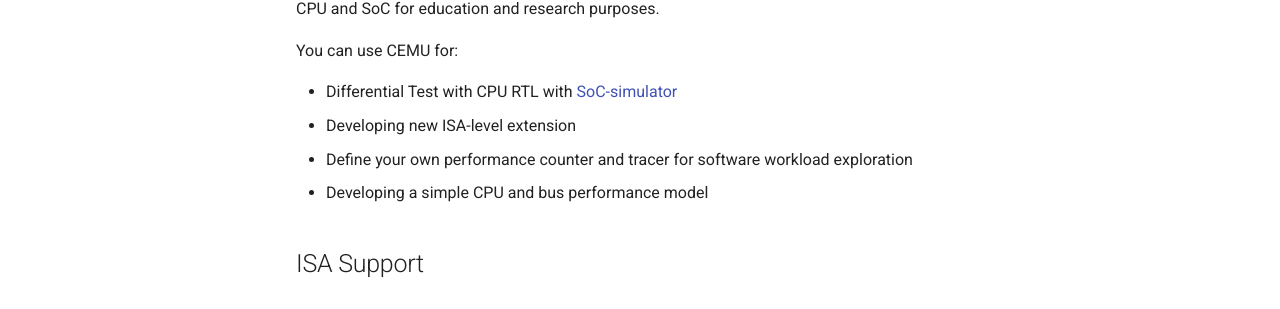
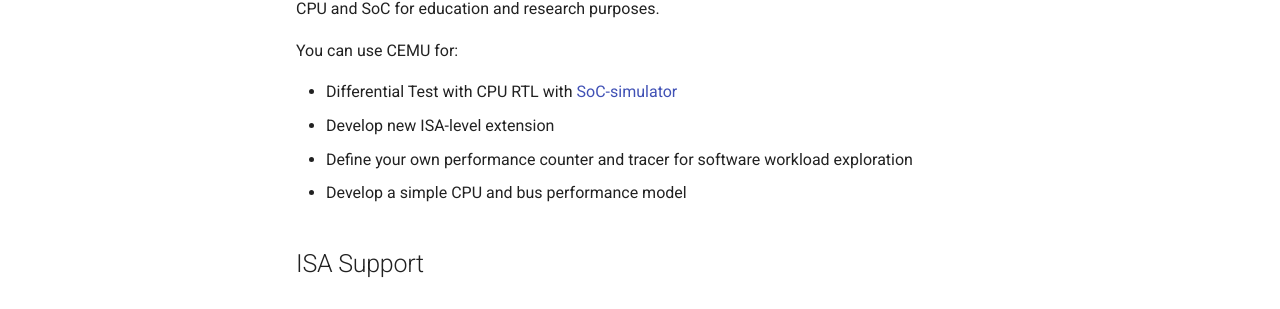
Before and after one commit to cyyself/cemu-docs, an MkDocs documentation site: the page built from docs/index.md, in a window 1280 px wide and 1255 px high. Shown: the part 308-617 px from the top of the window. Built offline with MkDocs 1.6.1 and Material for MkDocs 9.7.7, drawn with Linux system fonts in a browser that asks for light colours; comment, search, counter and statistics services are not loaded.

Commit message:
grammar fix

```diff
--- a/docs/index.md
+++ b/docs/index.md
@@ -7,9 +7,9 @@
 You can use CEMU for:
 
 - Differential Test with CPU RTL with [SoC-simulator](https://github.com/cyyself/soc-simulator)
-- Developing new ISA-level extension
+- Develop new ISA-level extension
 - Define your own performance counter and tracer for software workload exploration
-- Developing a simple CPU and bus performance model
+- Develop a simple CPU and bus performance model
 
 ## ISA Support
 
```
Also changed, not shown: README.md (+1 -1 lines).
